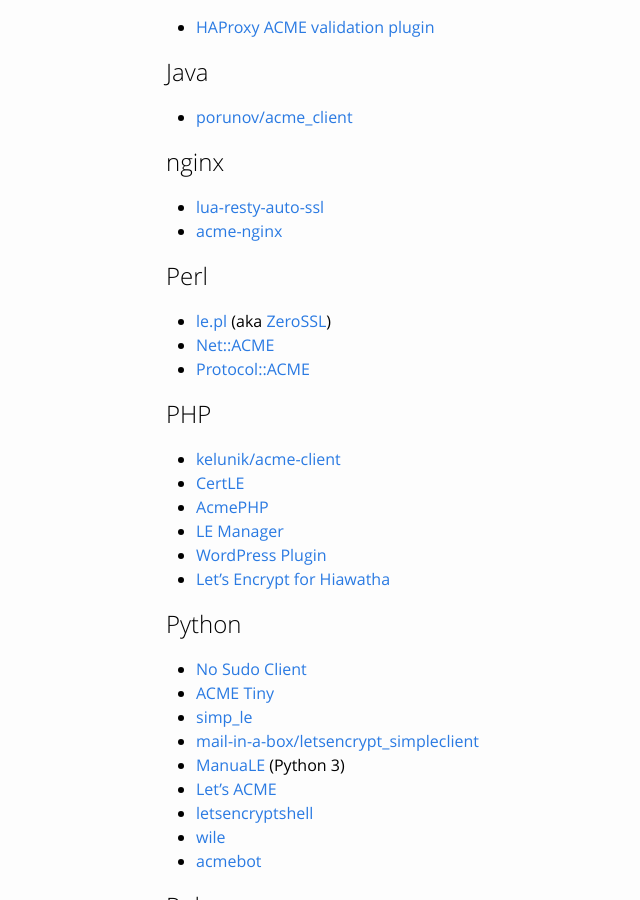
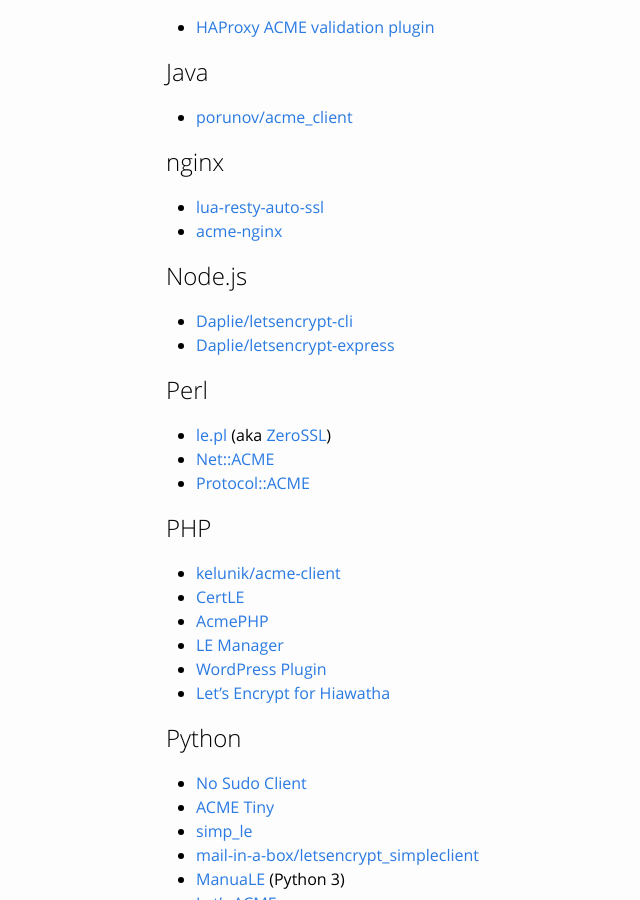
Before and after one commit to snowman1120/website, a Jekyll site: the page built from docs/client-options.md, in a window 1280 px wide and 900 px high, scrolled down 1336 px. Shown: the whole window, without its empty margins (4-644 px from the left). Built offline with Jekyll 4.4.1, drawn with Linux system fonts in a browser that asks for light colours.

Commit message:
Restore Daplie clients/libs. (#123)
In #120 I removed the Daplie client/libs from the `client-options.md`
page because their entire GH org was 404ing. I assumed they closed their
account but it seems like they have migrated to
[Gitlab](https://gitlab.com/Daplie) after Github closed their account
on [short notice](https://daplie.com/articles/why-github-took-down-daplie/).

I think its fair to restore the links pointing to the new location.
I originally removed the links instead of replacing them only because
I was unaware of the new location.

```diff
--- a/docs/client-options.md
+++ b/docs/client-options.md
@@ -62,6 +62,11 @@ third party clients.
 - [lua-resty-auto-ssl](https://github.com/GUI/lua-resty-auto-ssl)
 - [acme-nginx](https://github.com/kshcherban/acme-nginx)
 
+## Node.js
+
+- [Daplie/letsencrypt-cli](https://gitlab.com/Daplie/letsencrypt-cli)
+- [Daplie/letsencrypt-express](https://gitlab.com/Daplie/letsencrypt-express)
+
 ## Perl
 
 - [le.pl](https://github.com/do-know/Crypt-LE) (aka [ZeroSSL](https://ZeroSSL.com/))
@@ -124,6 +129,7 @@ third party clients.
 
 ## Node.js
 
+- [Daplie/letsencrypt](https://gitlab.com/Daplie/node-letsencrypt)
 - [letsencrypt/boulder](https://github.com/letsencrypt/boulder/tree/master/test/js)
 
 ## Perl
```
